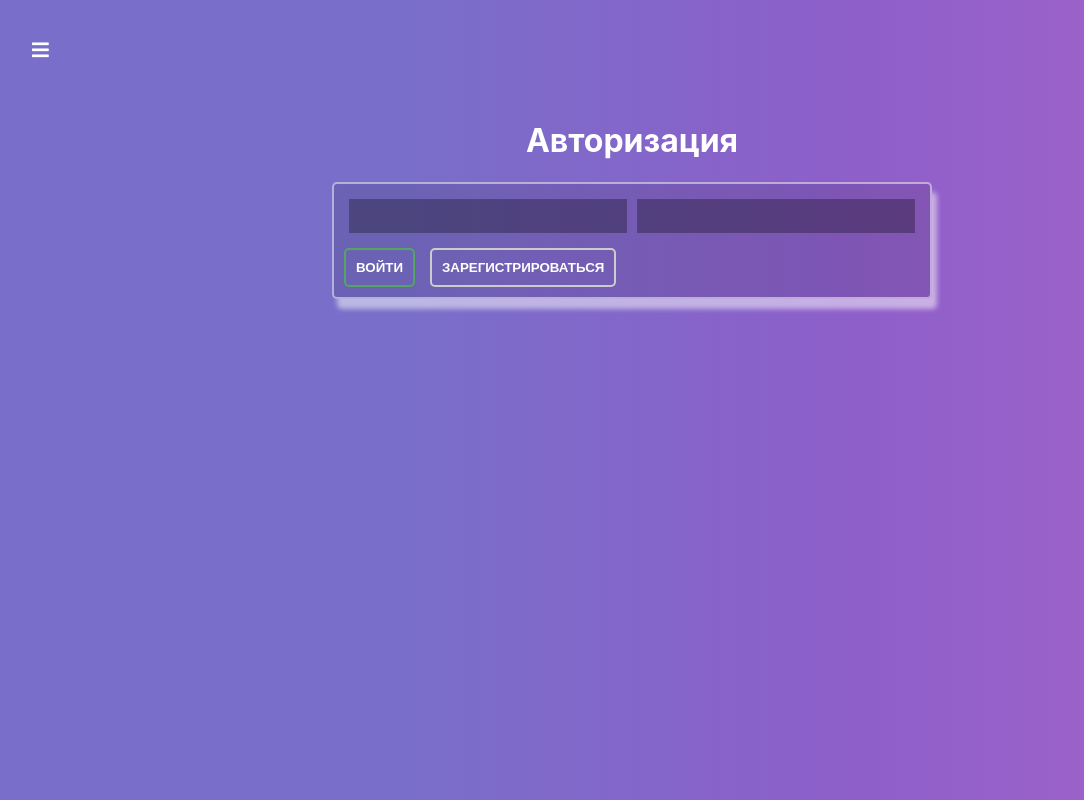
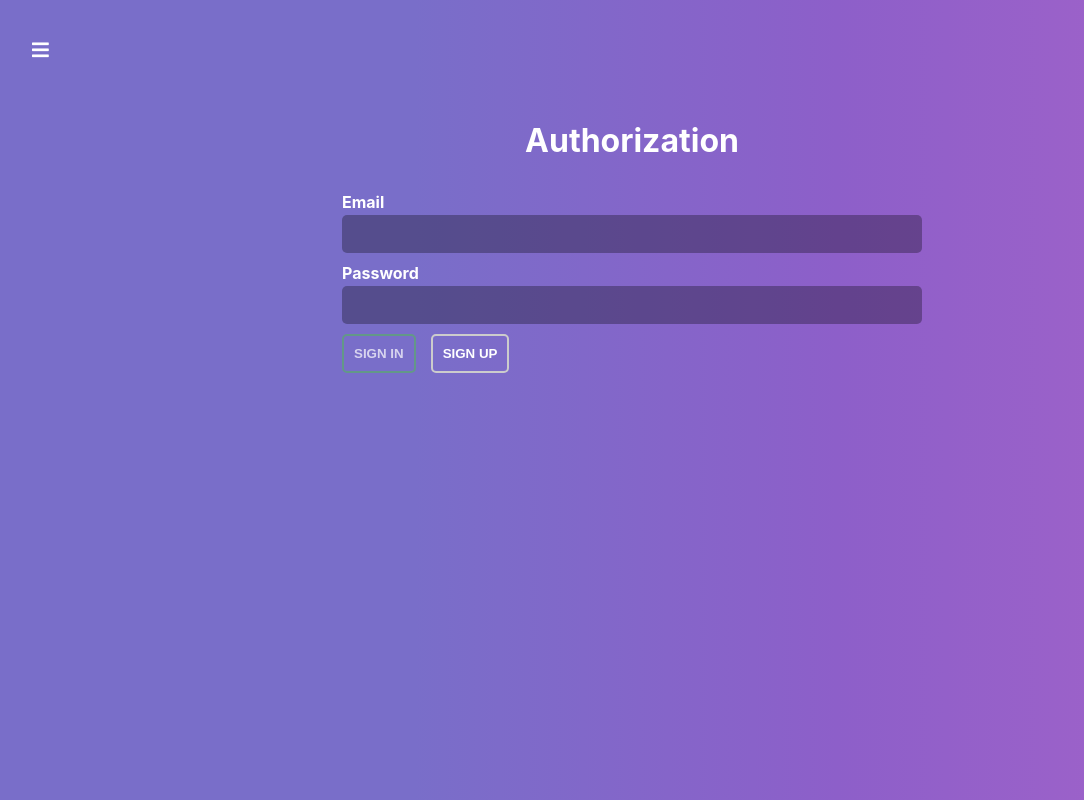
Before and after one commit to vsezol/react-quiz, a React app: page /auth in a window 1280 px wide. Shown: the whole page, without its empty margins (8-1092 px from the left). Built offline with nearby package versions, Linux system fonts and the light colour scheme.

Commit message:
'Authenticate'

```diff
--- a/package.json
+++ b/package.json
@@ -33,6 +33,7 @@
     "fs-extra": "^8.1.0",
     "html-webpack-plugin": "4.0.0-beta.11",
     "identity-obj-proxy": "3.0.0",
+    "is_js": "^0.9.0",
     "jest": "24.9.0",
     "jest-environment-jsdom-fourteen": "1.0.1",
     "jest-resolve": "24.9.0",
--- a/src/components/UI/Button/Button.module.sass
+++ b/src/components/UI/Button/Button.module.sass
@@ -7,15 +7,18 @@
     margin-right: 15px
     text-transform: uppercase
     font-weight: bold
-    transition: background-color 0.3s
+    transition: background-color 0.3s ease-in-out
     cursor: pointer
     color: white
     background-color: rgba(0, 0, 0, 0.0)
     &:focus
         outline: none
     &:disabled
-        background-color: #cccccc
-        color: #000000
+        opacity: 0.7
+        // border: 2px solid rgba(0, 0, 0, 1)!important
+        // color: black
+        // &:hover
+        //     background-color: rgba(0, 0, 0, 0.0)!important
         cursor: not-allowed
     &.error
         border: 2px solid rgba(230, 18, 64, 0.5)
--- /dev/null
+++ b/src/components/UI/Input/Input.js
@@ -0,0 +1,33 @@
+import React from 'react'
+import classes from './Input.module.sass'
+
+const isInvalid = ({ valid, touched, shouldValidate }) => {
+	return !valid && shouldValidate && touched
+}
+
+const Input = props => {
+	const inputType = props.type || 'text'
+	const cls = [classes.Input]
+	const htmlFor = `${inputType}-${Math.round(Math.random() * 1000)}`
+	if (isInvalid(props)) {
+		cls.push(classes.invalid)
+	}
+	return (
+		<div className={cls.join(' ')}>
+			<label htmlFor={htmlFor}>
+				{props.label}
+				{isInvalid(props) ? (
+					<span>{props.errorMessage || ': incorrect value'}</span>
+				) : null}
+			</label>
+			<input
+				type={inputType}
+				id={htmlFor}
+				value={props.value}
+				onChange={props.onChange}
+			/>
+		</div>
+	)
+}
+
+export default Input
--- /dev/null
+++ b/src/components/UI/Input/Input.module.sass
@@ -0,0 +1,30 @@
+.Input
+    flex-grow: 1
+    label
+        margin-bottom: 3px
+        padding: 0
+        display: block
+        font-weight: bold
+        color: white
+    input
+        width: 100%
+        display: block
+        box-sizing: border-box
+        border: solid 2px rgba(0, 0, 0, 0.0)
+        background-color: rgba(0, 0, 0, 0.3)
+        padding: 7px
+        font-size: 1.05rem
+        border-radius: 5px
+        // margin: 5px
+        color: white
+        transition: all 0.3s ease-in-out
+        &:focus, &:active
+            border: 2px solid white
+            outline: none
+    span
+        margin-left: 5px
+        color: #E10700
+        font-size: 12px
+        font-weight: bold
+    &.invalid label
+        color: #E10700
--- a/src/containers/Auth/Auth.js
+++ b/src/containers/Auth/Auth.js
@@ -1,36 +1,131 @@
 import React, { Component } from 'react'
 import classes from './Auth.module.sass'
 import Button from '../../components/UI/Button/Button'
+import Input from '../../components/UI/Input/Input'
+import is from 'is_js'
 
 class Auth extends Component {
+	state = {
+		isFormValid: false,
+		formControls: {
+			email: {
+				value: '',
+				type: 'email',
+				label: 'Email',
+				errorMessage: ': incorrect email',
+				valid: false,
+				touched: false,
+				shouldValidate: true,
+				validation: {
+					required: true,
+					email: true
+				}
+			},
+			password: {
+				value: '',
+				type: 'password',
+				label: 'Password',
+				errorMessage: ': incorrect password',
+				valid: false,
+				touched: false,
+				shouldValidate: true,
+				validation: {
+					required: true,
+					minLength: 6
+				}
+			}
+		}
+	}
+
 	loginHandler = () => {}
 
 	registerHandler = () => {}
 
 	submitHandler = event => event.preventDefault()
 
+	validateControl = (value, validation) => {
+		if (!validation) return true
+		let isValid = true
+
+		if (validation.required) {
+			isValid = value.trim() !== '' && isValid
+		}
+		if (validation.email) {
+			isValid = is.email(value) && isValid
+		}
+		if (validation.minLength) {
+			isValid = value.length >= validation.minLength && isValid
+		}
+		return isValid
+	}
+
+	onChangeHandler = (event, controlName) => {
+		const formControls = { ...this.state.formControls }
+		const control = { ...formControls[controlName] }
+		control.value = event.target.value
+		control.touched = true
+		control.valid = this.validateControl(control.value, control.validation)
+		formControls[controlName] = control
+
+		let isFormValid = true
+
+		Object.keys(formControls).forEach(name => {
+			isFormValid = formControls[name].valid && isFormValid
+		})
+
+		this.setState({ formControls, isFormValid })
+	}
+
+	renderInputs() {
+		return Object.keys(this.state.formControls).map(
+			(controlName, index) => {
+				const control = this.state.formControls[controlName]
+				return (
+					<Input
+						key={controlName + index}
+						type={control.type}
+						value={control.value}
+						valid={control.valid}
+						touched={control.touched}
+						label={control.label}
+						shouldValidate={!!control.shouldValidate}
+						errorMessage={control.errorMessage}
+						onChange={event =>
+							this.onChangeHandler(event, controlName)
+						}
+					/>
+				)
+			}
+		)
+	}
+
 	render() {
 		return (
 			<div className={classes.Auth}>
 				<div>
-					<h1>Авторизация</h1>
+					<h1>Authorization</h1>
 					<form
 						onSubmit={this.submitHandler}
 						className={classes.AuthForm}
 					>
 						<div>
-							<input type="text" />
-							<input type="text" />
+							{this.renderInputs()}
+							{/* <Input type="text" label="Email" />
+							<Input
+								type="password"
+								label="Password"
+								errorMessage="Test"
+							/> */}
 						</div>
-						<div>
-							<Button type="success" onClick={this.loginHandler}>
-								Войти
+						<div className={classes.buttonDiv}>
+							<Button type="success" onClick={this.loginHandler} disabled={!this.state.isFormValid}>
+								Sign in
 							</Button>
 							<Button
 								type="primary"
 								onClick={this.registerHandler}
 							>
-								Зарегистрироваться
+								Sign up
 							</Button>
 						</div>
 					</form>
--- a/src/containers/Auth/Auth.module.sass
+++ b/src/containers/Auth/Auth.module.sass
@@ -13,28 +13,16 @@
         text-align: center
 
 .AuthForm
-    background-color: rgba(0, 0, 0, .1)
-    border: solid 2px rgba(255, 255, 255, .5)
-    box-shadow: 5px 10px 5px rgba(255, 255, 255, .5)
-    padding: 5px
-    border-radius: 5px
+    // background-color: rgba(0, 0, 0, .1)
+    // border: solid 2px rgba(255, 255, 255, .5)
+    // box-shadow: 5px 5px 5px rgba(0, 0, 0, .5)
+    // border-radius: 5px
     display: flex
     flex-direction: column
-    padding: 5px
     div
         padding: 5px
-        display: flex
-        justify-content: start
-        flex-wrap: wrap
-        input
-            box-sizing: border-box
-            flex-grow: 1
-            padding: 5px
-            margin: 5px
-            background-color: rgba(0, 0, 0, 0.3)
-            font-size: 1.05rem
-            border: solid 2px rgba(0, 0, 0, 0.0)
-            color: white
-            &:focus, &:active
-                border: 2px solid white
-                outline: none
+        display: block
+        // flex-wrap: wrap
+    .buttonDiv
+        padding-top: 0
+        margin: 0px 0px 5px 5px
--- a/src/containers/QuizCreator/QuizCreator.js
+++ b/src/containers/QuizCreator/QuizCreator.js
@@ -1,8 +1,36 @@
 import React, { Component } from 'react'
+import classes from './QuizCreator.module.sass'
+import Button from '../../components/UI/Button/Button'
 
 class QuizCreator extends Component {
+	submitHandler = event => event.preventDefault()
+
+	addQuestionHandler = () => {}
+
+	createQuizHandler = () => {}
+
 	render() {
-		return <div><h1>QuizCreator</h1></div>
+		return (
+			<div className={classes.QuizCreator}>
+				<div>
+					<h1>QuizCreator</h1>
+					<form onSubmit={this.submitHandler}></form>
+
+					<input />
+					<hr />
+					<input />
+					<input />
+					<input />
+					<select></select>
+					<Button type="primary" onClick={this.addQuestionHandler}>
+						Add Question
+					</Button>
+					<Button type="success" onClick={this.createQuizHandler}>
+						Create Quiz
+					</Button>
+				</div>
+			</div>
+		)
 	}
 }
 
```
Also changed, not shown: 1 other file (tests, documents, lock files or other folders).
